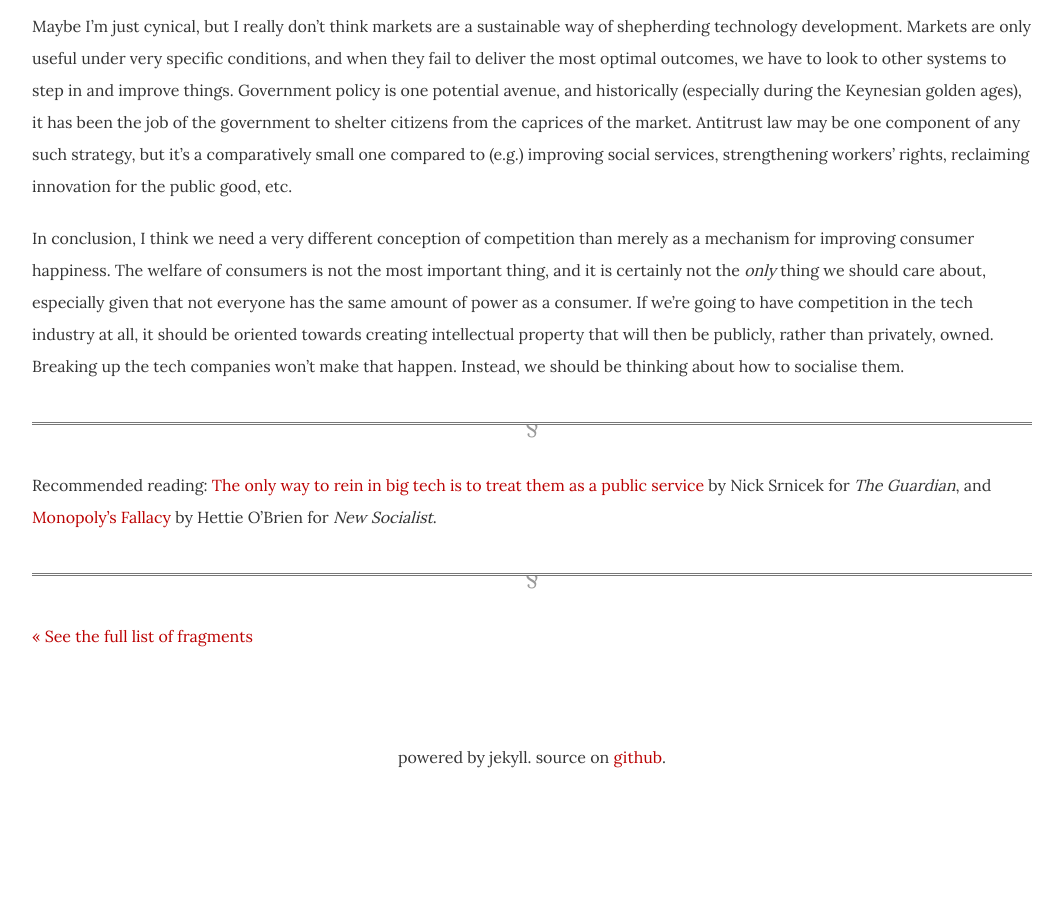
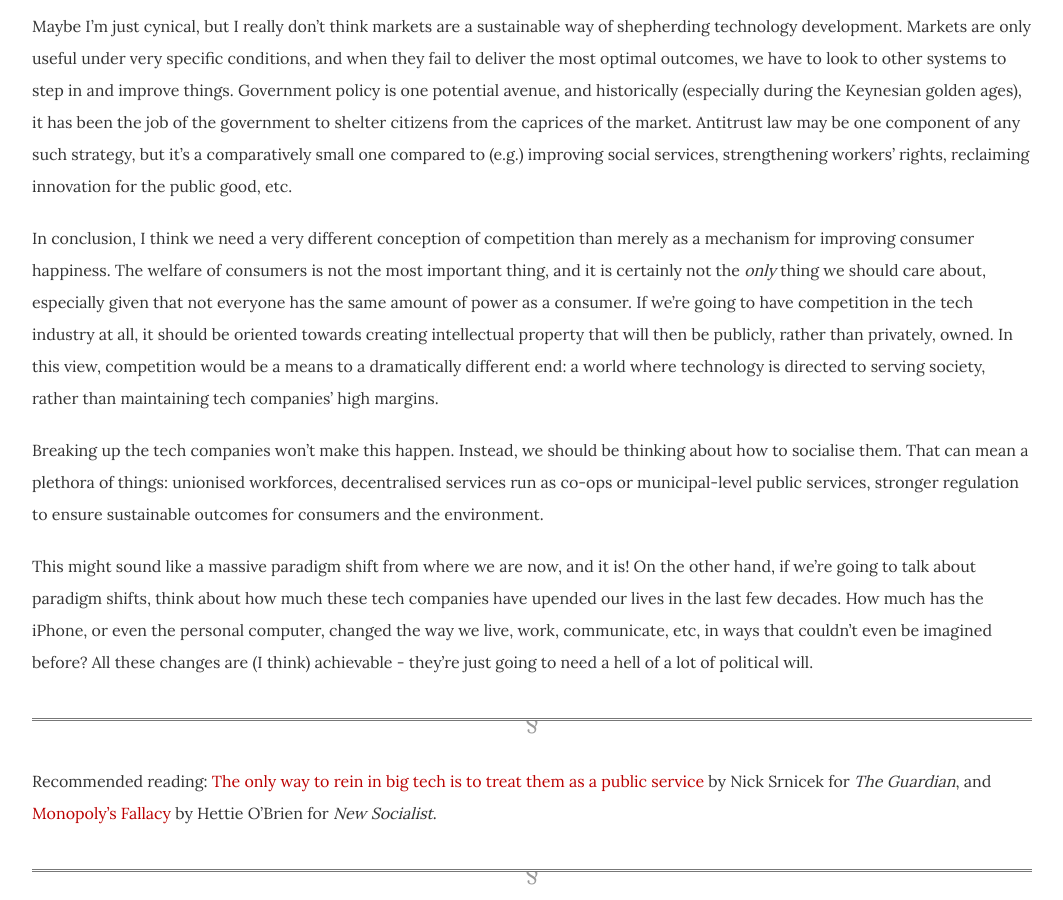
Before and after one commit to dellsystem/dellsystem.github.io, a Jekyll site: the page built from _posts/2019-4-28-fragments-118.md, in a window 1280 px wide and 900 px high, scrolled down 2304 px. Shown: the whole window, without its empty margins (108-1171 px from the left). Built offline with Jekyll 4.4.1, drawn with Linux system fonts in a browser that asks for light colours; before the commit the page ends 3096 px from its top, so only the background shows below that; some of the changed text lies outside the part shown.

Commit message:
Update fragments-118
Added some better concluding paragraphs

```diff
--- a/_posts/2019-4-28-fragments-118.md
+++ b/_posts/2019-4-28-fragments-118.md
@@ -28,7 +28,11 @@ Fixing the problems of monopolistic behaviour in the tech industry will require
 
 Maybe I'm just cynical, but I really don't think markets are a sustainable way of shepherding technology development. Markets are only useful under very specific conditions, and when they fail to deliver the most optimal outcomes, we have to look to other systems to step in and improve things. Government policy is one potential avenue, and historically (especially during the Keynesian golden ages), it has been the job of the government to shelter citizens from the caprices of the market. Antitrust law may be one component of any such strategy, but it's a comparatively small one compared to (e.g.) improving social services, strengthening workers' rights, reclaiming innovation for the public good, etc.
 
-In conclusion, I think we need a very different conception of competition than merely as a mechanism for improving consumer happiness. The welfare of consumers is not the most important thing, and it is certainly not the _only_ thing we should care about, especially given that not everyone has the same amount of power as a consumer. If we're going to have competition in the tech industry at all, it should be oriented towards creating intellectual property that will then be publicly, rather than privately, owned. Breaking up the tech companies won't make that happen. Instead, we should be thinking about how to socialise them.
+In conclusion, I think we need a very different conception of competition than merely as a mechanism for improving consumer happiness. The welfare of consumers is not the most important thing, and it is certainly not the _only_ thing we should care about, especially given that not everyone has the same amount of power as a consumer. If we're going to have competition in the tech industry at all, it should be oriented towards creating intellectual property that will then be publicly, rather than privately, owned. In this view, competition would be a means to a dramatically different end: a world where technology is directed to serving society, rather than maintaining tech companies' high margins.
+
+Breaking up the tech companies won't make this happen. Instead, we should be thinking about how to socialise them. That can mean a plethora of things: unionised workforces, decentralised services run as co-ops or municipal-level public services, stronger regulation to ensure sustainable outcomes for consumers and the environment.
+
+This might sound like a massive paradigm shift from where we are now, and it is! On the other hand, if we're going to talk about paradigm shifts, think about how much these tech companies have upended our lives in the last few decades. How much has the iPhone, or even the personal computer, changed the way we live, work, communicate, etc, in ways that couldn't even be imagined before? All these changes are (I think) achievable - they're just going to need a hell of a lot of political will.
 
 ***
 
```
